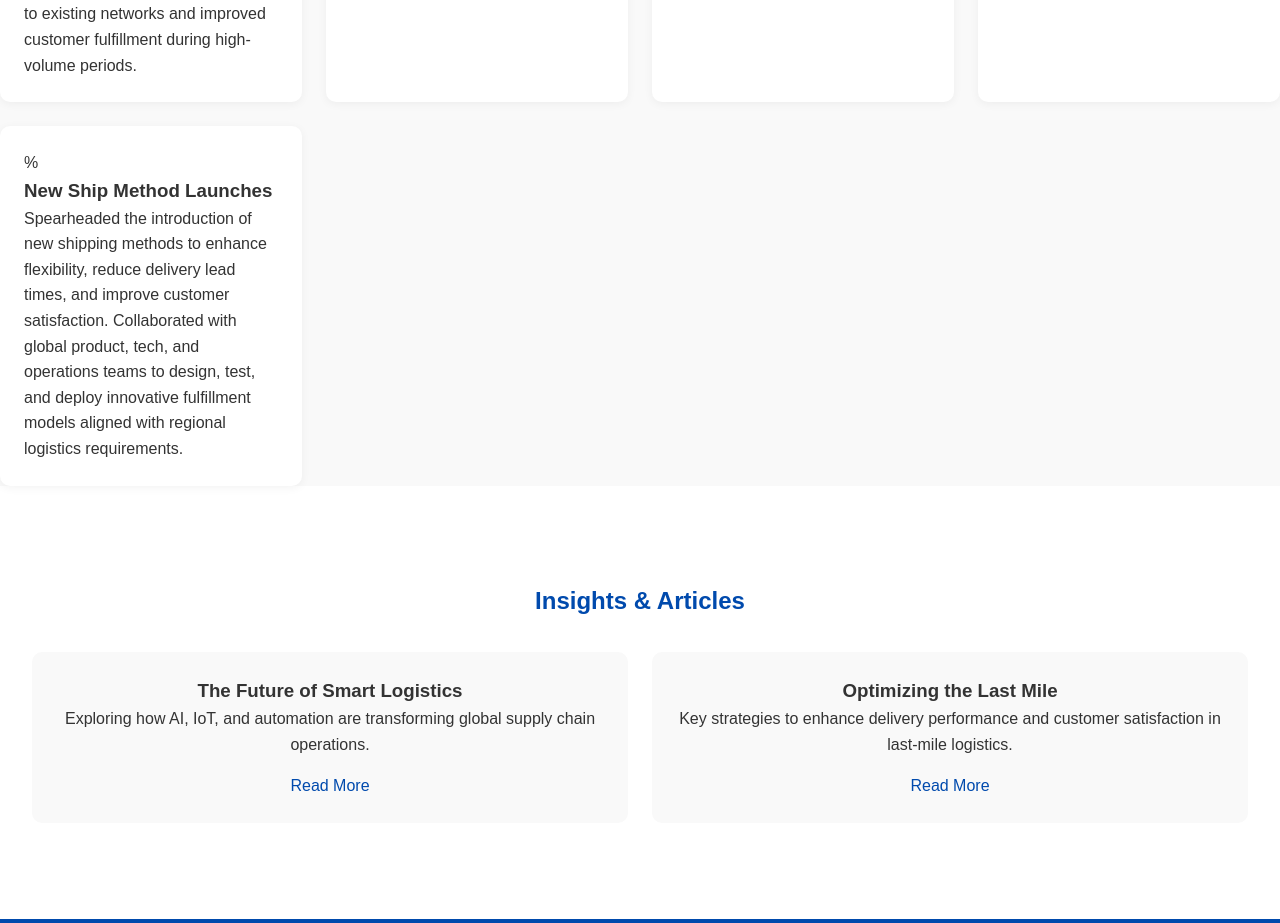
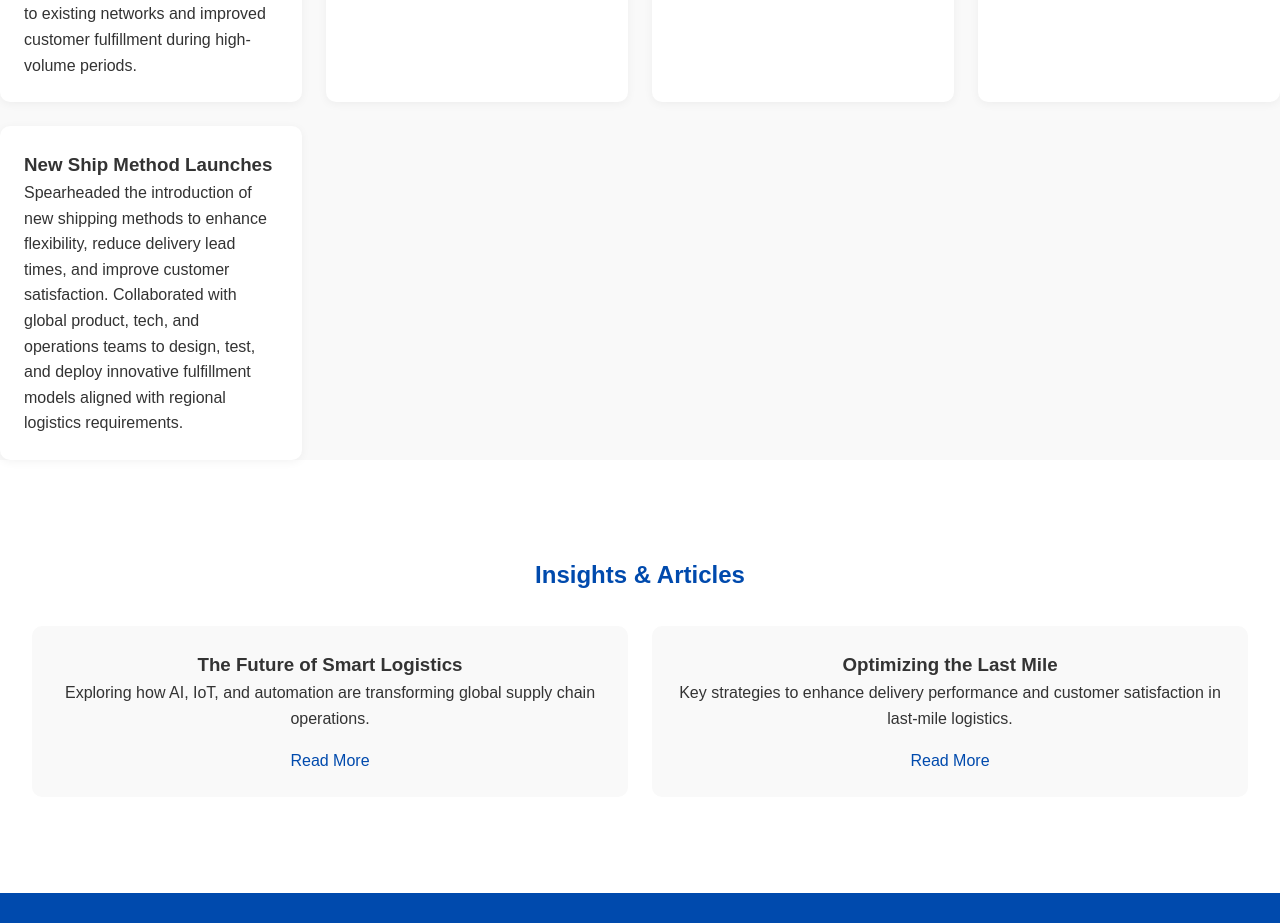
Before and after one commit to Yogan-Sk/Supply-Chain-Professional, a plain HTML site: page index.html in a window 1280 px wide. Shown: the part 2940-3863 px from the top of the page. Drawn offline with Linux system fonts and the light colour scheme.

Commit message:
Add files via upload

```diff
--- a/index.html
+++ b/index.html
@@ -138,7 +138,7 @@ Impact: Enabled scalable short-term delivery expansions with minimal disruption
 <h3>Amazon Food Operations</h3>
 <p>Contributed to Amazon Food’s logistics design, partner coordination, and last-mile delivery models customized for perishable goods.</p>
 </div>
-<div class="project-card">%
+<div class="project-card">
       <h3>New Ship Method Launches</h3>
 <p>Spearheaded the introduction of new shipping methods to enhance flexibility, reduce delivery lead times, and improve customer satisfaction. Collaborated with global product, tech, and operations teams to design, test, and deploy innovative fulfillment models aligned with regional logistics requirements.
 
```
